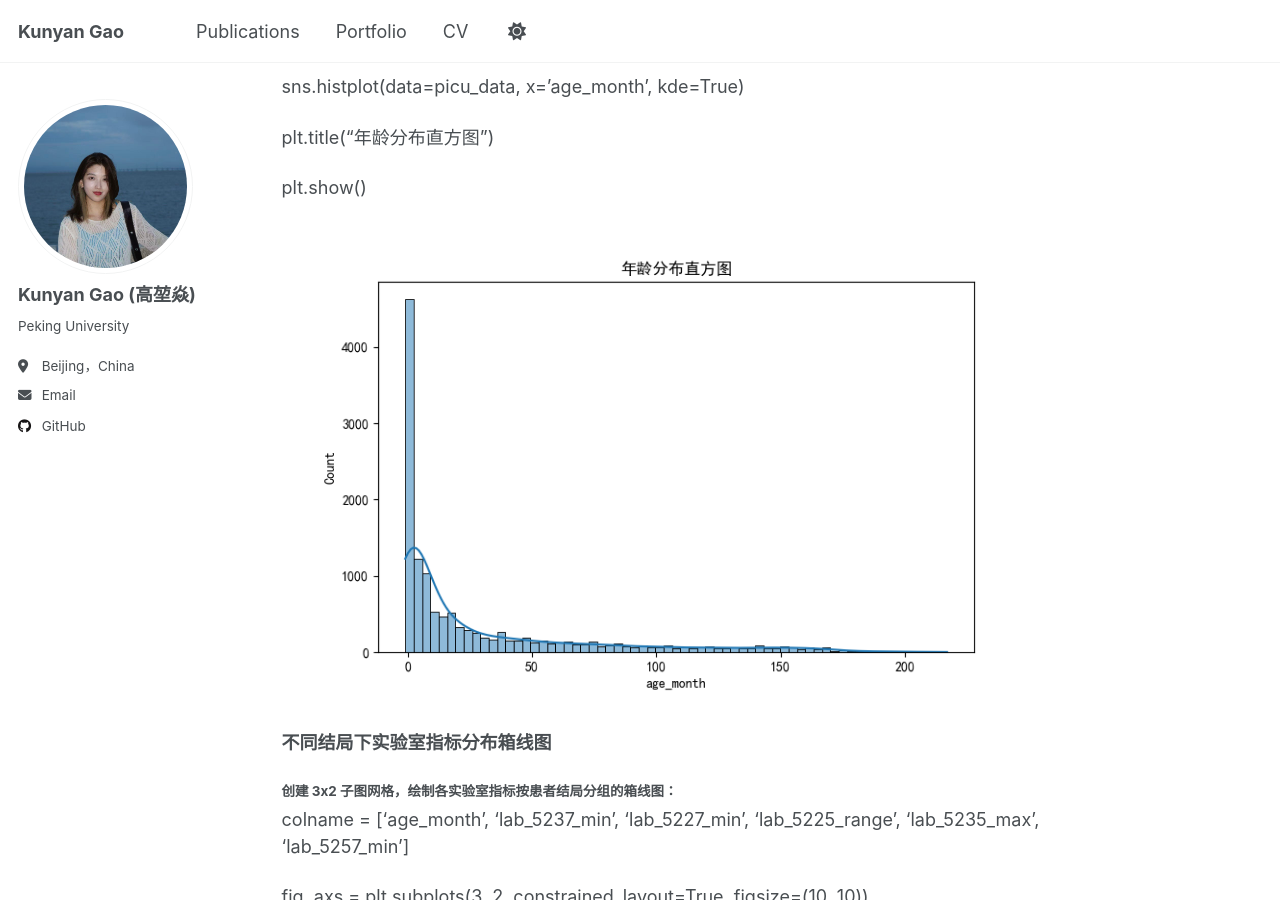
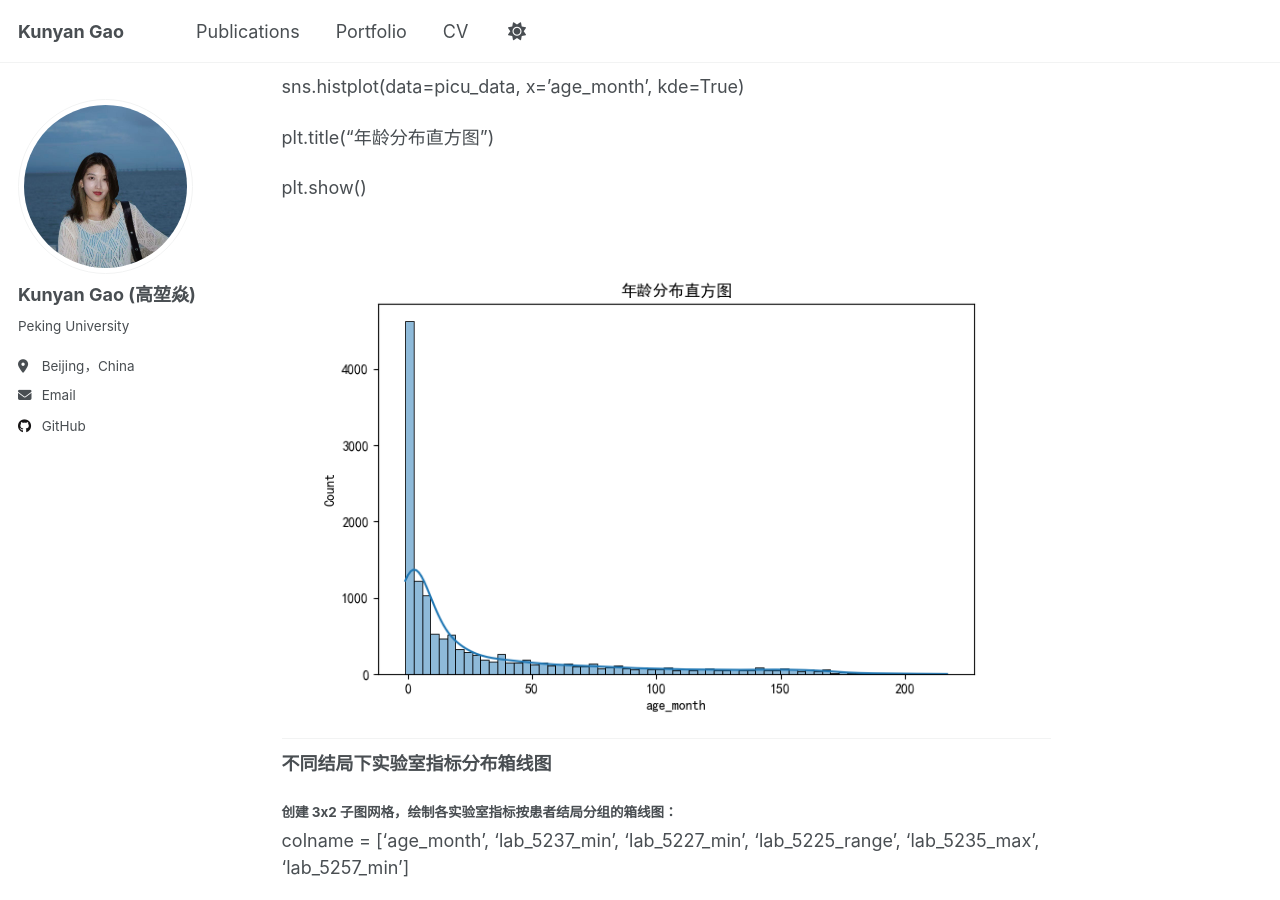
Before and after one commit to Alissa0106/Alissa0106.github.io, a Jekyll site: the page built from _portfolio/python-data-visualization-practice.md, in a window 1280 px wide and 900 px high, scrolled down 577 px. Built offline with Jekyll 4.4.1, drawn with Linux system fonts in a browser that asks for light colours; a script that is not in the unit is left out.

```diff
--- a/_portfolio/python-data-visualization-practice.md
+++ b/_portfolio/python-data-visualization-practice.md
@@ -40,9 +40,9 @@ plt.title("年龄分布直方图")
 plt.show()
 
 ![年龄分布直方图](/images/portfolio/python-data-visualization-practice/年龄分布直方图.png)
+---
 
 **不同结局下实验室指标分布箱线图**
-
 #### **创建 3x2 子图网格，绘制各实验室指标按患者结局分组的箱线图：**
 
 colname = ['age_month', 'lab_5237_min', 'lab_5227_min', 'lab_5225_range', 'lab_5235_max', 'lab_5257_min']
@@ -57,12 +57,12 @@ plt.suptitle("不同结局下各实验室指标分布", fontsize=16)
 plt.show()
 
 ![不同结局下各实验室指标分布](/images/portfolio/python-data-visualization-practice/不同结局下各实验室指标分布.png)
+---
 
 ### 2.模型评估结果
 
 **混淆矩阵热力图**
-
-**定义混淆矩阵绘制函数，用于评估分类模型性能：**
+#### **定义混淆矩阵绘制函数，用于评估分类模型性能：**
 
 def confusion_matrix_plot(y_true, y_pred_prob, threshold=0.5, title='混淆矩阵'):
 
```
